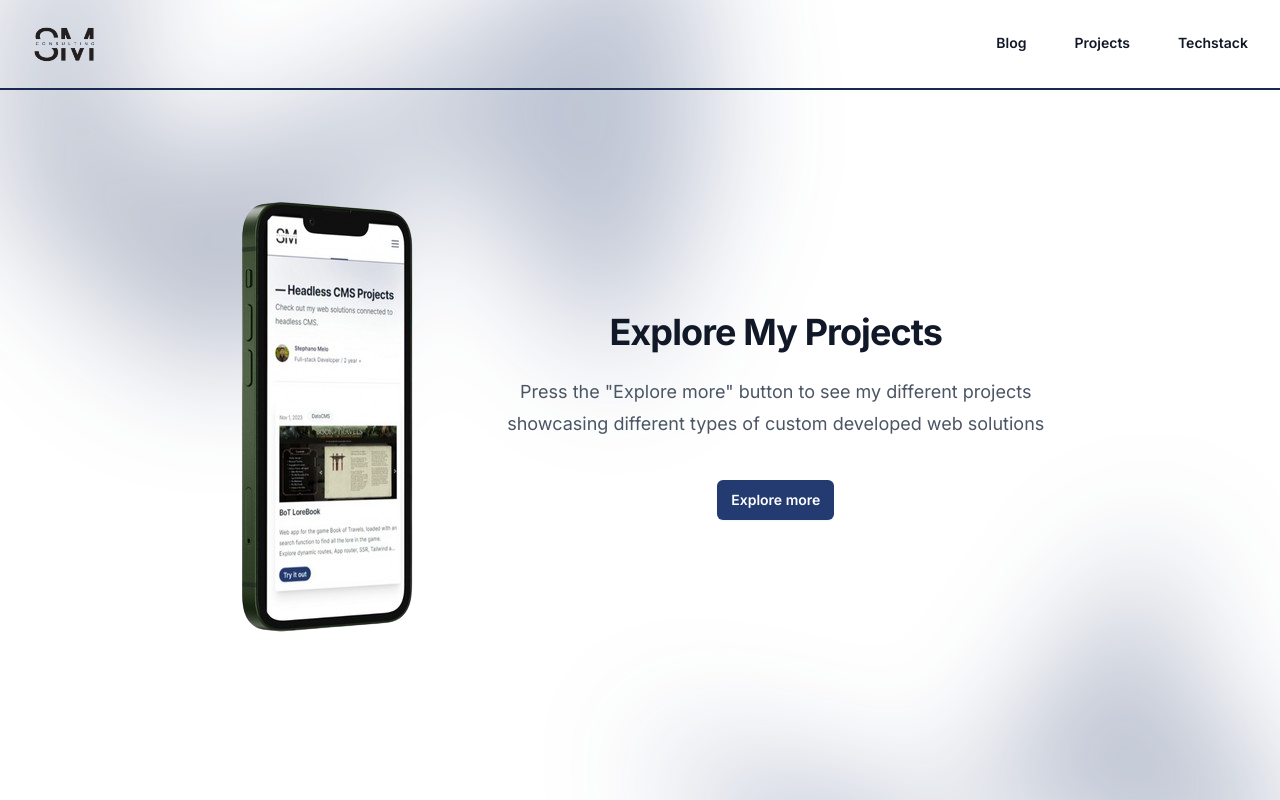
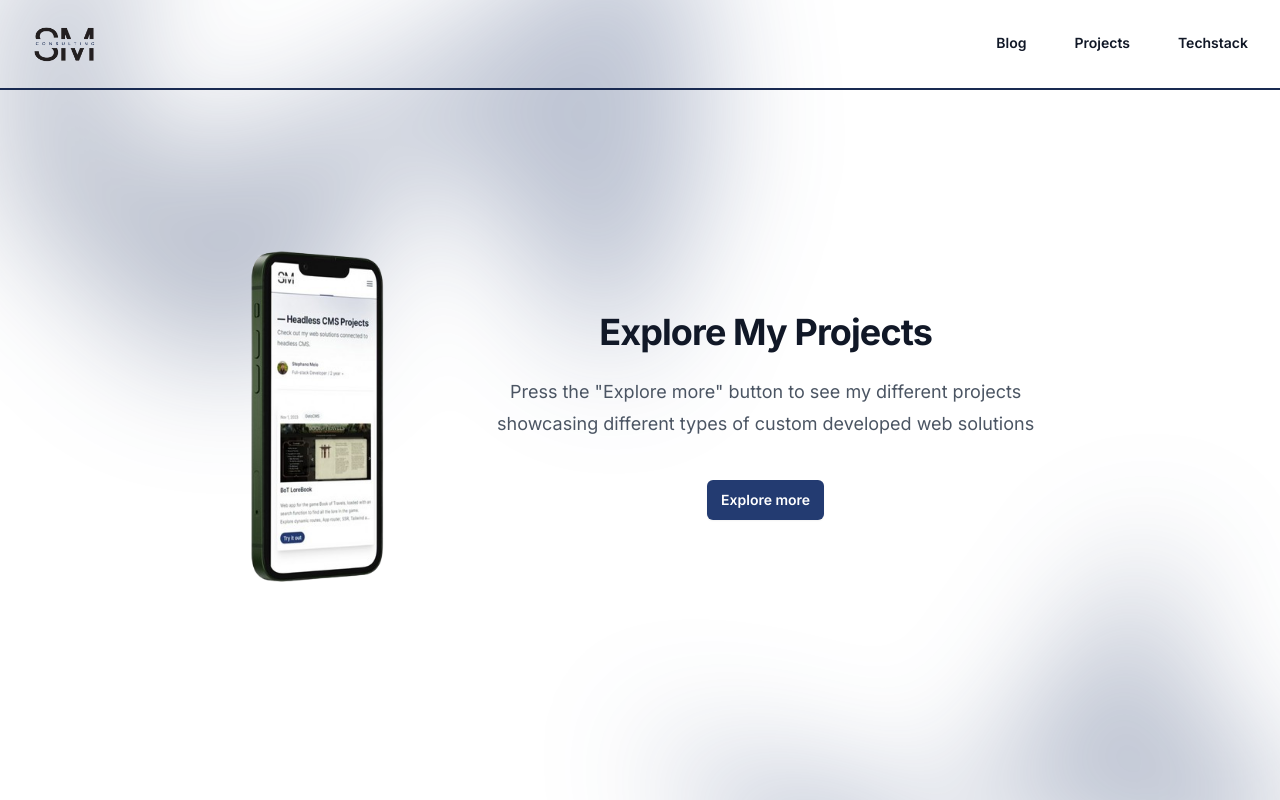
Before and after one commit to Flying0101/projects, a Next.js app: page / in a window 1280 px wide. Shown: the top 800 px of the page. Built offline with nearby package versions, Linux system fonts and the light colour scheme.

Commit message:
test bug

```diff
--- a/src/components/Hero.tsx
+++ b/src/components/Hero.tsx
@@ -17,7 +17,7 @@ const Hero = () => {
           ></div>
         </div>
         <div className="mx-auto max-w-4xl min-h-[90vh] flex justify-around items-center">
-            <Image src="/sm-projects-mobile.png" width={175} height={432} alt="mobile concept" className="px-6 w-auto h-fit hidden sm:block"/>
+            <Image src="/sm-projects-mobile.png" width={175} height={432} alt="mobile concept" className="px-6 w-auto max-h-[332px] hidden sm:block"/>
           <div className="text-center max-w-xl content-center">
             <h1 className="text-3xl font-bold tracking-tight text-gray-900 sm:text-4xl">
               Explore My Projects
```
